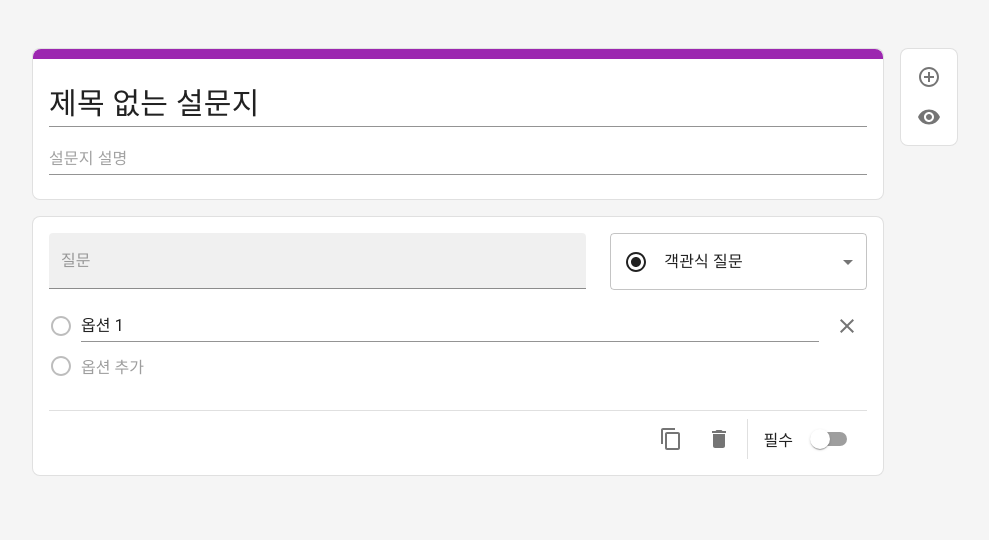
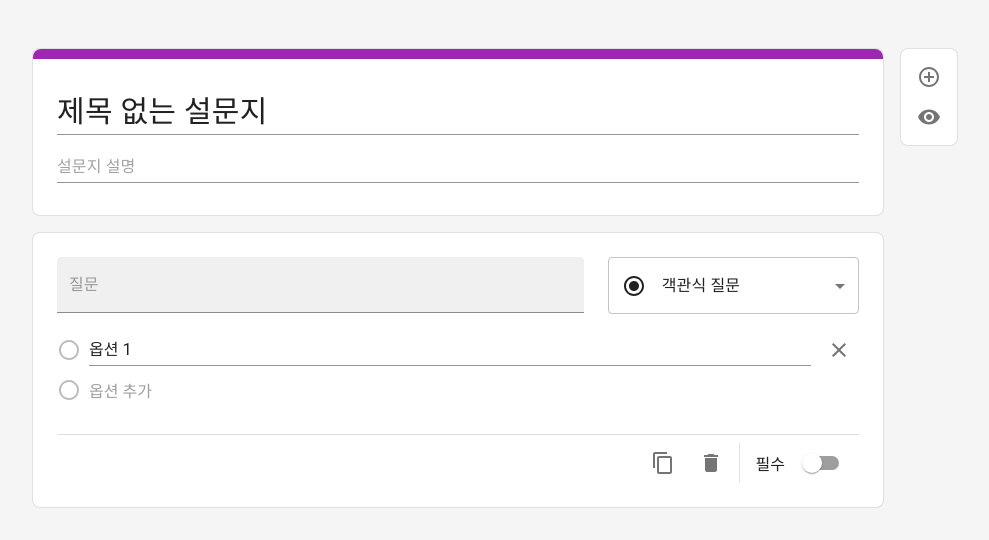
Before and after one commit to hyejinny97/google-form, a React (Vite) app in the folder classum-survey/: page /survey/edit in a window 1280 px wide. Shown: the top 540 px of the page, without its empty margins (182-1171 px from the left). Built offline with nearby package versions, Linux system fonts and the light colour scheme.

Commit message:
[Refactor] BOX_PADDING 값을 2 -> 3으로 변경

```diff
--- a/classum-survey/src/constants/UI/box.ts
+++ b/classum-survey/src/constants/UI/box.ts
@@ -1,5 +1,5 @@
 const BOX_BORDER_RADIUS = 2;
-const BOX_PADDING = 2;
+const BOX_PADDING = 3;
 const BOX_MARGIN = 2;
 
 export { BOX_BORDER_RADIUS, BOX_PADDING, BOX_MARGIN };
```
